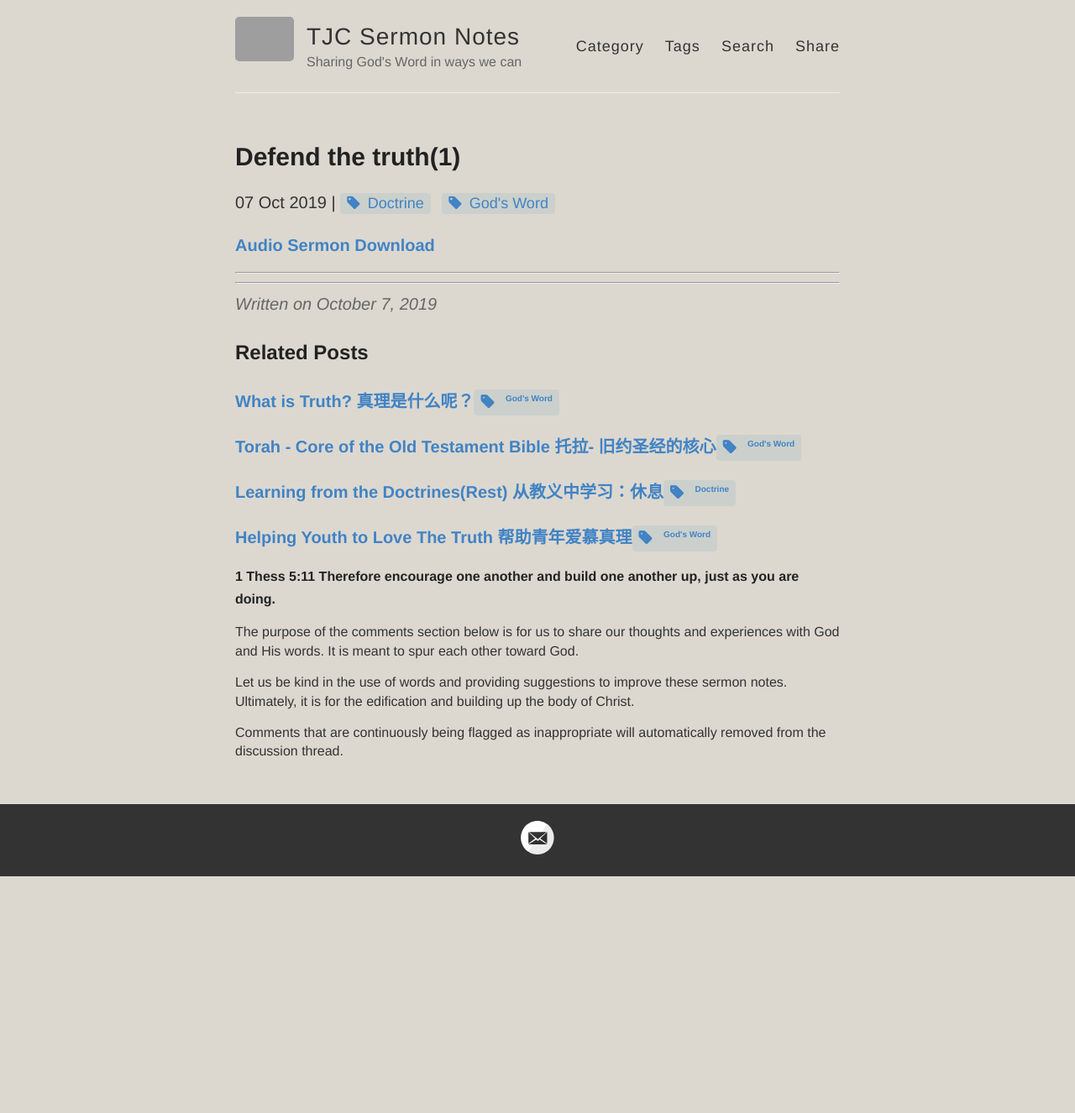
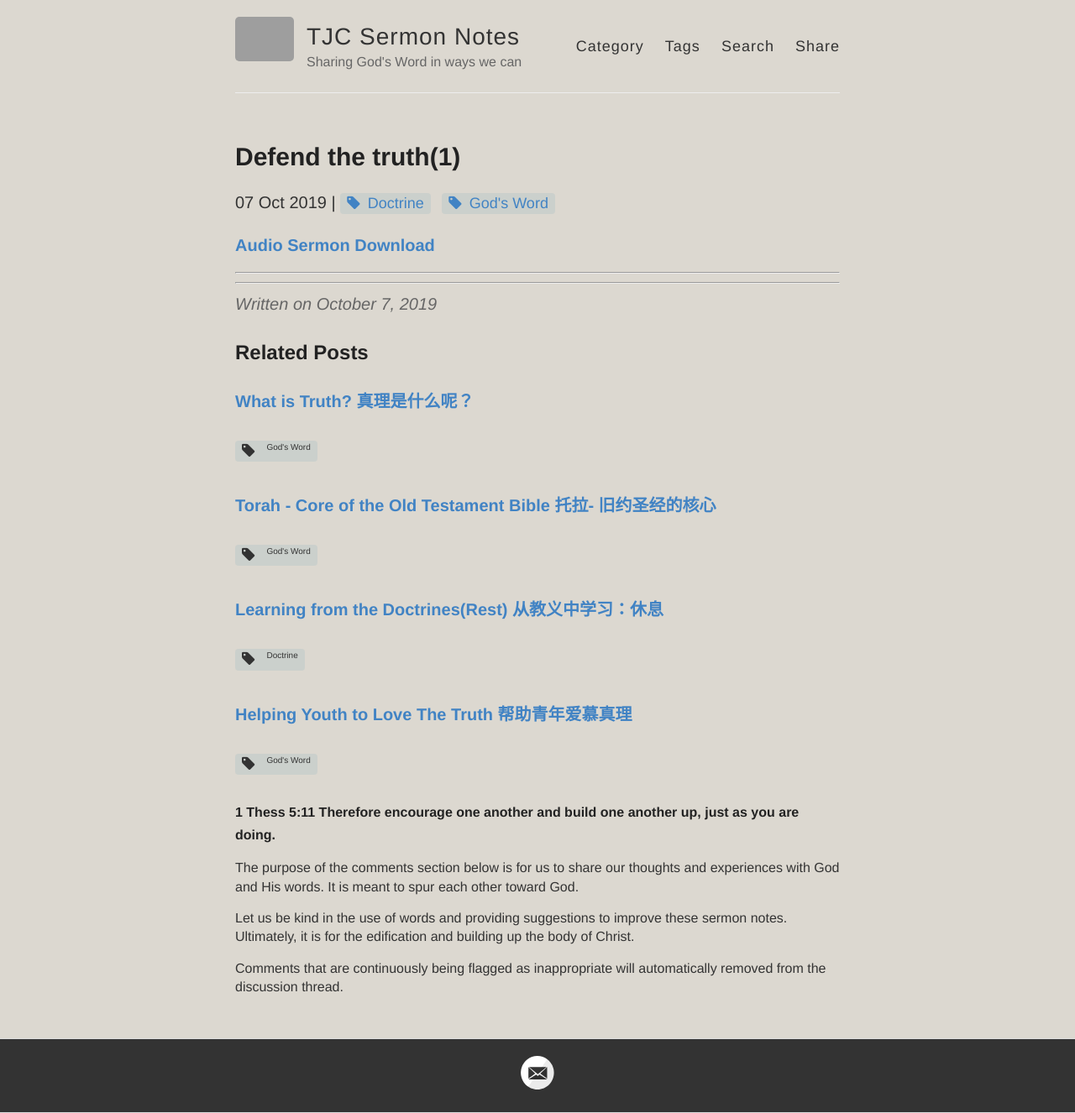
Before and after one commit to catchupTJC/catchuptjc.github.io, a Jekyll site: the page built from _posts/2019-10-07-Defend the truth(1) .md, in a window 1280 px wide. Shown: the whole page at 84% size. Built offline with Jekyll 4.4.1, drawn with Linux system fonts in a browser that asks for light colours; nearby versions of some CDN libraries; comment, search, counter and statistics services are not loaded; before the commit the page ends 1045 px from its top, so only the background shows below that; grey boxes are pictures that could not be loaded.

Commit message:
Update post.html

```diff
--- a/_layouts/post.html
+++ b/_layouts/post.html
@@ -50,7 +50,7 @@
 
     {% if sameTagCount >= minCommonTags %}
       <div>
-      <h5><a href="{{ site.baseurl }}{{ post.url }}">{{ post.title }}</a><a class="post-tag" >{{ commonTags }}</a></h5>
+        <h5><a href="{{ site.baseurl }}{{ post.url }}">{{ post.title }}</a></h5><p class="post-tag">{{ commonTags }}</p>
       </div>
       {% assign maxRelatedCounter = maxRelatedCounter | plus: 1 %}
       {% if maxRelatedCounter >= maxRelated %}
```
